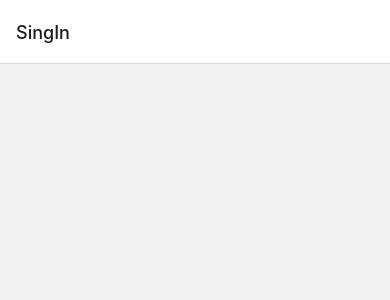
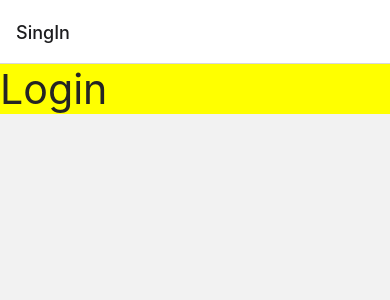
Before and after one commit to eltonCasacio/webgaz-mobile, a React Native app: screen /SingIn in a window 390 px wide. Shown: the top 300 px of the page. Built offline with nearby package versions, Linux system fonts and the light colour scheme.

Commit message:
chore: :heavy_plus_sign: vector icons
dependencia para usar icones

```diff
--- a/package.json
+++ b/package.json
@@ -20,6 +20,7 @@
     "react-native-elements": "^3.4.2",
     "react-native-safe-area-context": "^3.3.2",
     "react-native-screens": "^3.10.1",
+    "react-native-vector-icons": "^9.0.0",
     "styled-components": "^5.3.3"
   },
   "devDependencies": {
--- a/src/pages/SingIn/index.tsx
+++ b/src/pages/SingIn/index.tsx
@@ -3,7 +3,11 @@ import {Text} from 'react-native-elements';
 import * as S from './styles';
 
 const SignIn = () => {
-  return <S.Wrapper></S.Wrapper>;
+  return (
+    <S.Wrapper>
+      <Text h1>Login</Text>
+    </S.Wrapper>
+  );
 };
 
 export default SignIn;
--- a/src/pages/SingIn/styles.tsx
+++ b/src/pages/SingIn/styles.tsx
@@ -1,3 +1,5 @@
-import styled from 'styled-components/native'
+import styled from 'styled-components/native';
 
-export const Wrapper = styled.View``
+export const Wrapper = styled.View`
+  background-color: yellow;
+`;
```
Also changed, not shown: 1 other file (tests, documents, lock files or other folders).
